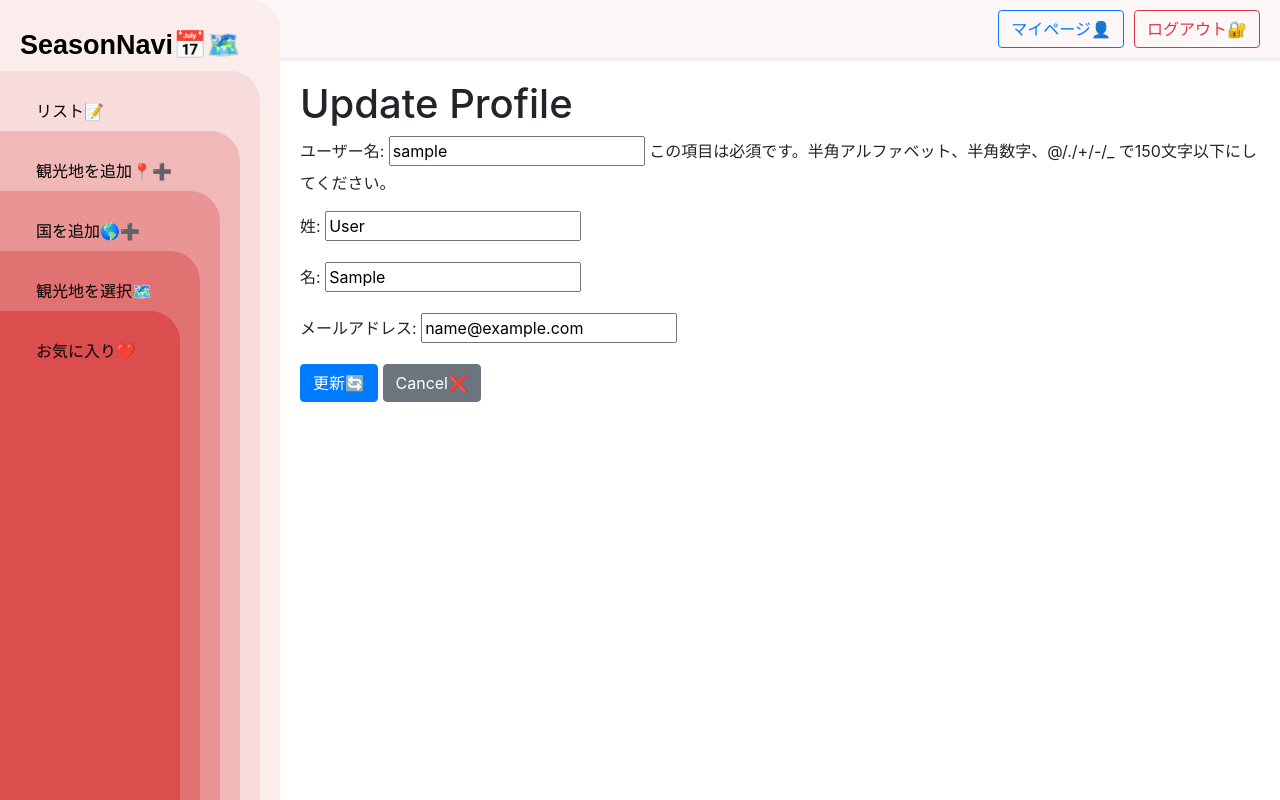
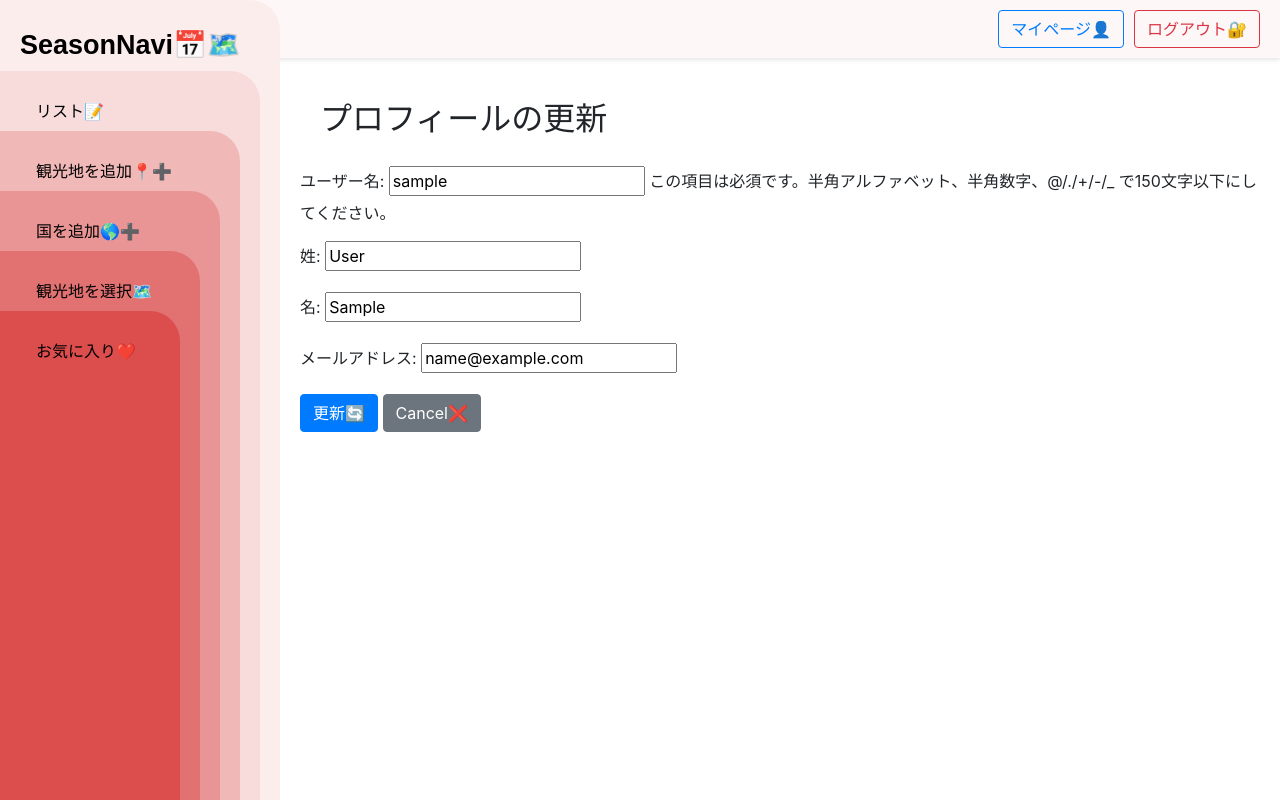
Before and after one commit to s-iyo/App, a Django app: page /myapp/mypage/update/ in a window 1280 px wide. Run offline with Django 5.2, Linux system fonts and the light colour scheme; the visitor is signed in with stand-in values (Sample User, id 1); some libraries are stand-ins or nearby versions.

Commit message:
諸変更

```diff
--- a/django_basic/templates/myapp/update_profile.html
+++ b/django_basic/templates/myapp/update_profile.html
@@ -5,7 +5,7 @@
 
 {% block content %}
 <div style="margin-left: 280px;">
-    <h1>Update Profile</h1>
+    <h2  style="overflow-x: auto; white-space: nowrap; position: sticky; top: 55px; background-color: white; z-index: 3; padding: 20px;">プロフィールの更新</h2>
     <form method="post">
         {% csrf_token %}
         {{ form.as_p }}
```
